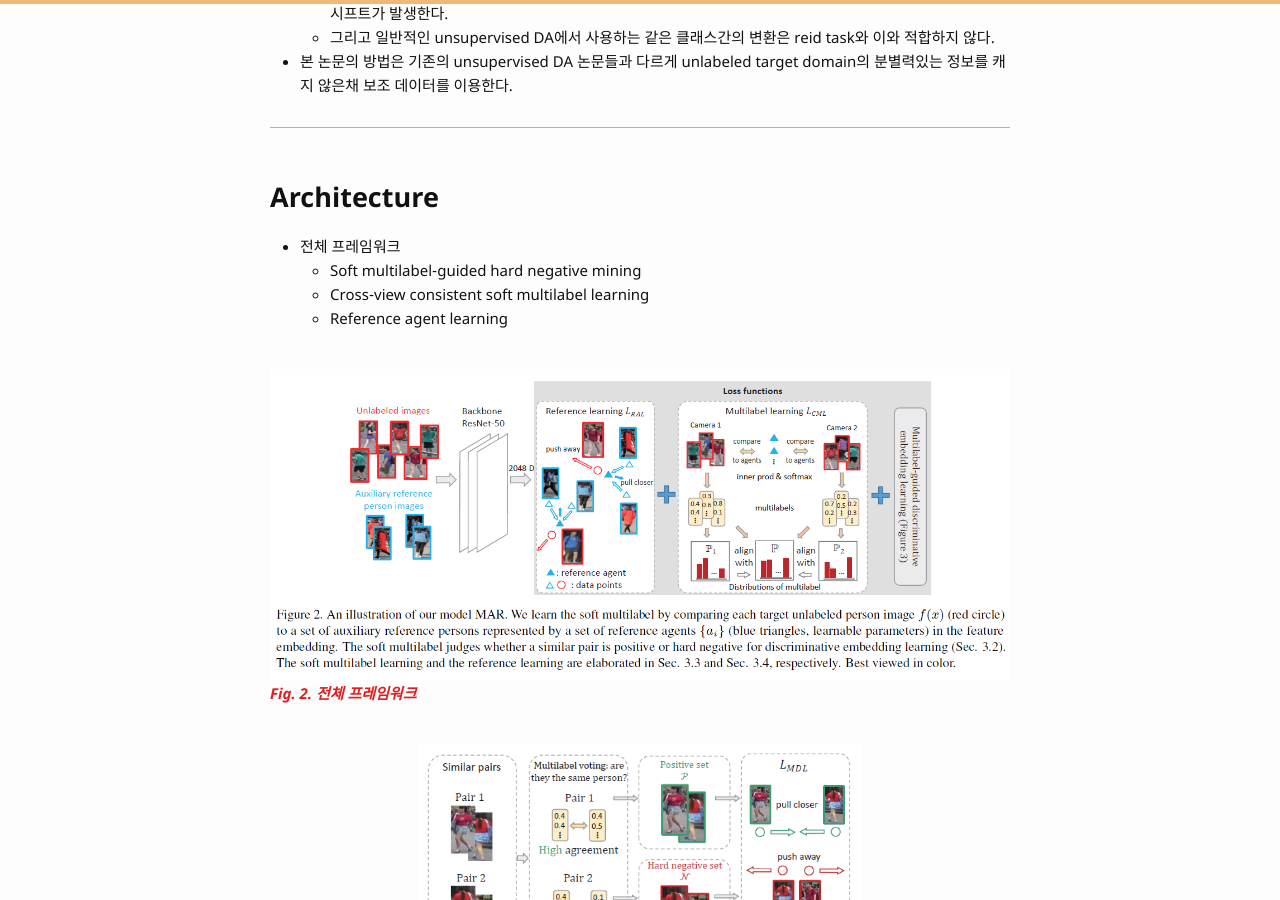
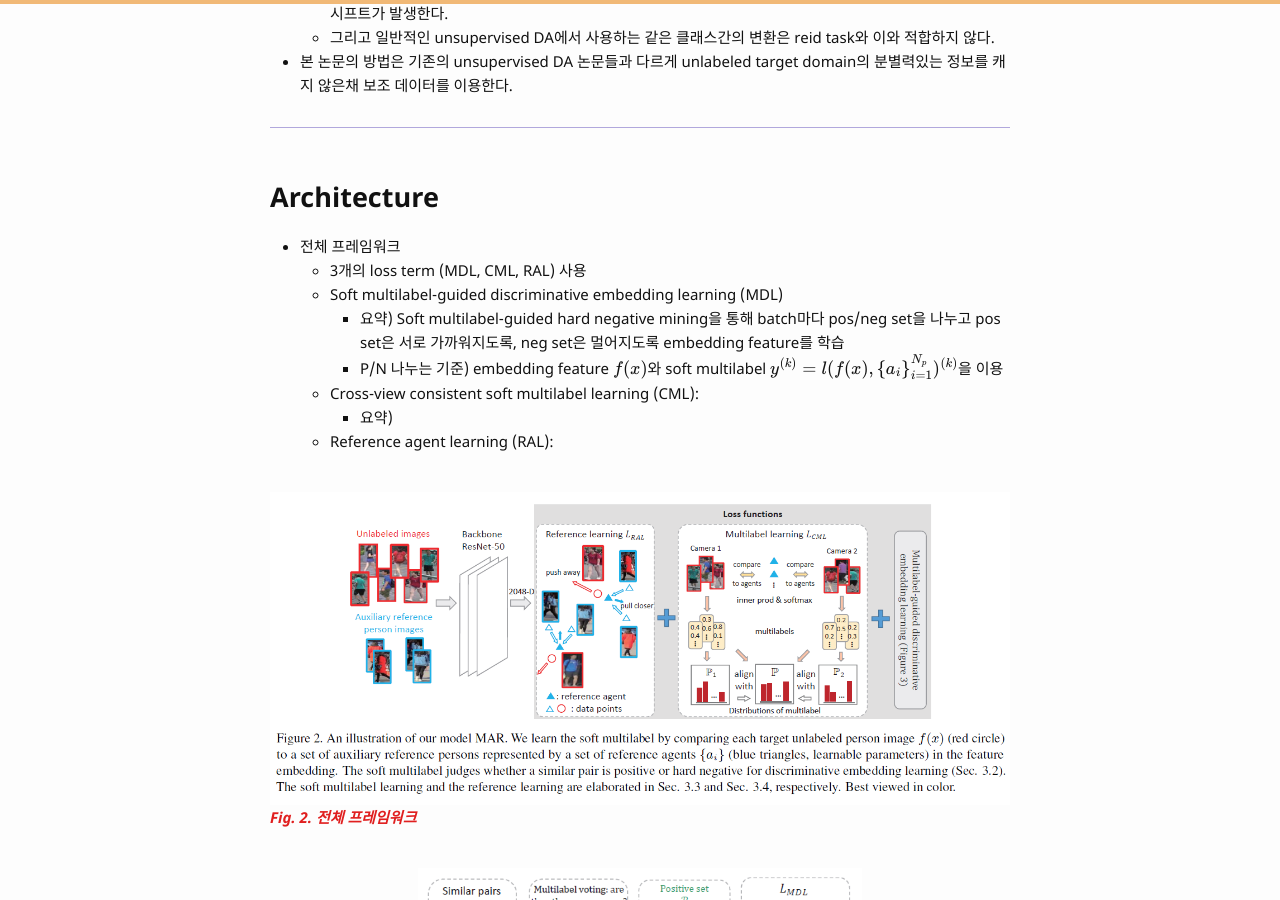
Before and after one commit to bismex/bismex.github.io, a Jekyll site: the page built from _posts/2019-06-28-MAR.md, in a window 1280 px wide and 900 px high, scrolled down 1485 px. Built offline with Jekyll 4.4.1, drawn with Linux system fonts in a browser that asks for light colours; formulas are drawn with MathJax 3.

Commit message:
Update 2019-06-28-MAR.md

```diff
--- a/_posts/2019-06-28-MAR.md
+++ b/_posts/2019-06-28-MAR.md
@@ -46,9 +46,13 @@ tags: CV re-id unsupervised
 ## Architecture
 
 - 전체 프레임워크
-  - Soft multilabel-guided hard negative mining
-  - Cross-view consistent soft multilabel learning
-  - Reference agent learning
+  - 3개의 loss term (MDL, CML, RAL) 사용
+  - Soft multilabel-guided discriminative embedding learning (MDL)
+    - 요약) Soft multilabel-guided hard negative mining을 통해 batch마다 pos/neg set을 나누고 pos set은 서로 가까워지도록, neg set은 멀어지도록 embedding feature를 학습
+    - P/N 나누는 기준) embedding feature $$f(x)$$와 soft multilabel $$y^{(k)}=l(f(x), \left \{ a_i \right \}^{N_p}_{i=1})^{(k)}$$을 이용
+  - Cross-view consistent soft multilabel learning (CML):
+    - 요약)
+  - Reference agent learning (RAL):
 
 <br/>
 ![picture]({{ '/assets/images/MAR02.png' | relative_url }})
```
